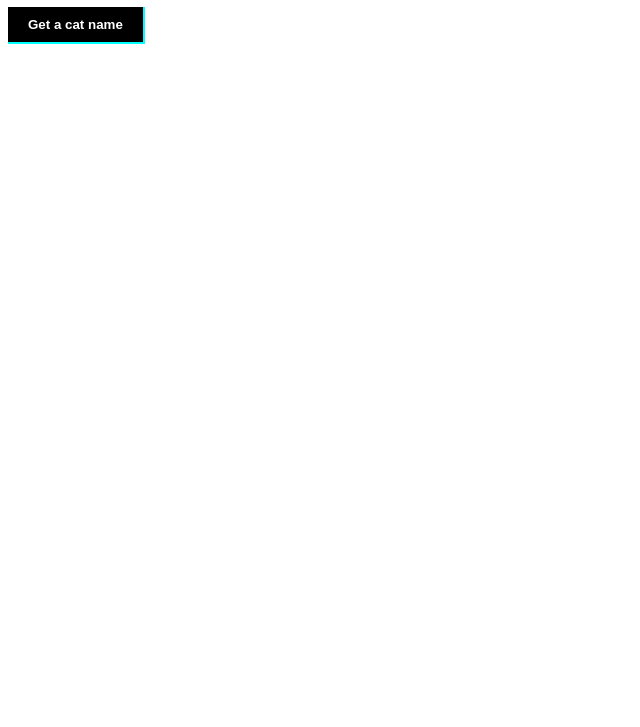
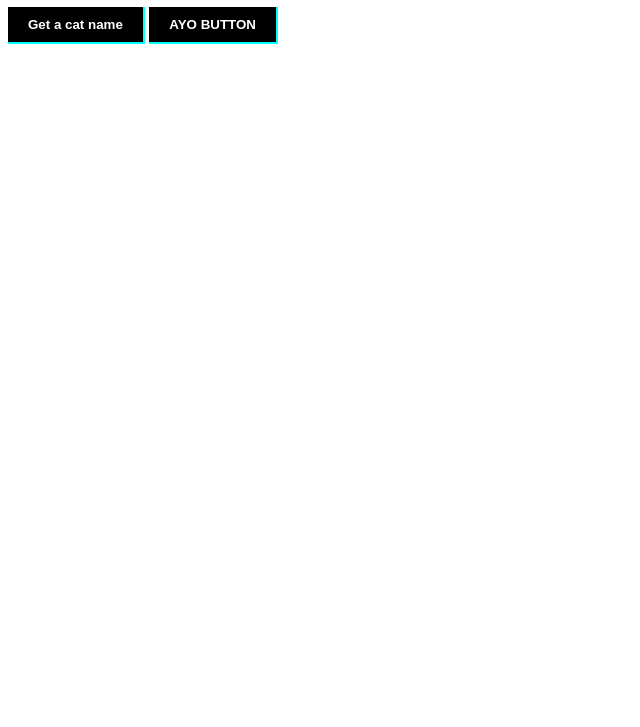
Before and after one commit to haydenchapman/deployDemo, a website: page public/index.html in a window 1280 px wide. Shown: the part 73-800 px from the top of the page, without its empty margins (0-640 px from the left). Drawn offline with Linux system fonts and the light colour scheme.

Commit message:
add button for ec2 update

```diff
--- a/public/index.html
+++ b/public/index.html
@@ -14,6 +14,8 @@
 
     <button>Get a cat name</button>
 
+    <button>AYO BUTTON</button>
+
     <script src="main.js"></script>
 </body>
 </html>
```
